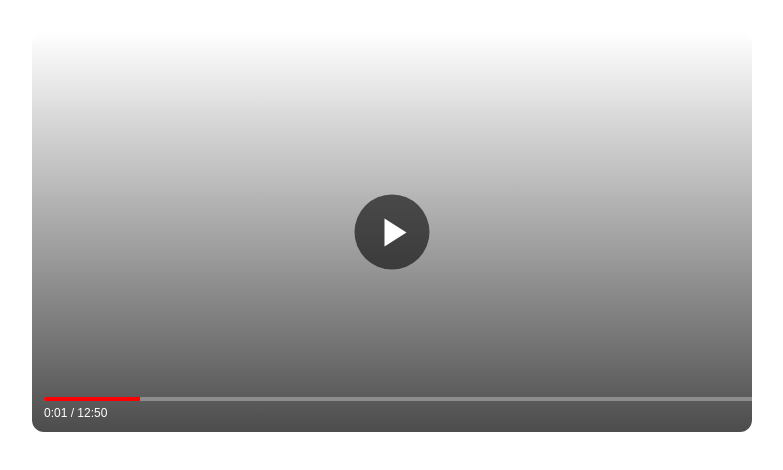
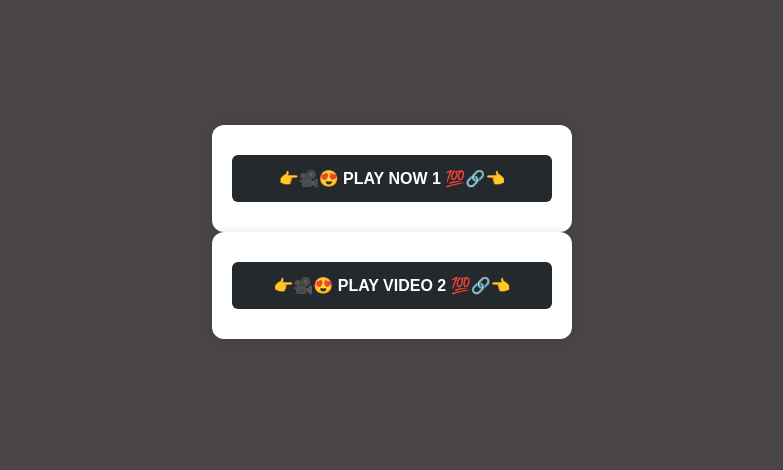
Before and after one commit to awikwok23/TESTT, a plain HTML site: page index.html in a window 1280 px wide. Shown: the part 168-638 px from the top of the page, without its empty margins (248-1031 px from the left). Drawn offline with Linux system fonts and the light colour scheme.

Commit message:
Update index.html

```diff
--- a/index.html
+++ b/index.html
@@ -1,134 +1,100 @@
+
+
 <!DOCTYPE html>
-<html lang="en">
+<html lang="id">
 <head>
   <meta charset="UTF-8">
-<meta name="viewport" content="width=device-width, initial-scale=1.0">
-
+  <meta name="viewport" content="width=device-width, initial-scale=1.0, maximum-scale=1.0, user-scalable=no">
+  <title>👉🎥😍 PLAY NOW 💯🔗👈</title>
   <style>
+    * {
+      box-sizing: border-box;
+      margin: 0;
+      padding: 0;
+    }
     body {
-    margin: 0;
       font-family: Arial, sans-serif;
-    background: transparent;
+      background-color: #494545;
+      text-align: center;
       display: flex;
+      flex-direction: column;
+      justify-content: center;
       align-items: center;
-    justify-content: center;
-    height: 100vh;
+      min-height: 100vh;
+      padding: 10px;
+    }
+    .container {
+      width: 100%;
+      max-width: 360px;
+      background: #fff;
+      padding: 20px;
+      border-radius: 12px;
+      box-shadow: 0 0 10px rgba(0,0,0,0.1);
+    }
+    h1 {
+      font-size: 20px;
+      color: #333;
+      margin-bottom: 20px;
+    }
+    .download-btn {
+      display: block;
+      width: 100%;
+      padding: 14px;
+      background-color: #24292e;
+      color: white;
+      text-decoration: none;
+      font-size: 16px;
+      border-radius: 6px;
+      margin: 10px 0;
+      font-weight: bold;
+      transition: background 0.3s;
+      word-wrap: break-word;
+    }
+    .download-btn:hover {
+      background-color: #000;
     }
 
-/* PLAYER ONLY */
-.player {
-    position: relative;
-    width: 720px;
-    height: 400px;
-    background: url('') center/cover no-repeat;
-    border-radius: 12px;
-    overflow: hidden;
-    cursor: pointer;
+    .gif-btn img {
+      width: 100%;
+      border-radius: 8px;
+      margin-top: 12px;
     }
 
-/* OVERLAY */
-.overlay {
-    position: absolute;
-    inset: 0;
-    background: linear-gradient(to top, rgba(0,0,0,0.7), transparent);
-}
-
-/* PLAY BUTTON */
-.play-btn {
-    position: absolute;
-    top: 50%;
-    left: 50%;
-    transform: translate(-50%, -50%);
-    width: 75px;
-    height: 75px;
-    background: rgba(0,0,0,0.6);
-    border-radius: 50%;
-    display: flex;
-    align-items: center;
-    justify-content: center;
-}
-
-.play-btn::before {
-    content: '';
-    border-left: 22px solid white;
-    border-top: 14px solid transparent;
-    border-bottom: 14px solid transparent;
-    margin-left: 6px;
-}
-
-/* CONTROLS */
-.controls {
-    position: absolute;
-    bottom: 0;
-    width: 100%;
-    padding: 12px;
-}
-
-.progress {
-    height: 4px;
-    background: rgba(255,255,255,0.3);
-    border-radius: 5px;
-    overflow: hidden;
-}
-
-.progress span {
-    display: block;
-    height: 100%;
-    width: 8%;
-    background: red;
-}
-
-/* TIME TEXT */
-.time {
-    font-size: 12px;
-    color: #fff;
-    margin-top: 5px;
+    /* Khusus layar kecil */
+    @media (max-width: 480px) {
+      body { padding: 10px; }
+      .container { padding: 16px; }
+      h1 { font-size: 18px; }
+      .download-btn { font-size: 15px; padding: 12px; }
     }
   </style>
 </head>
-
 <body>
 
-<div class="player" onclick="redirect()">
-    <div class="overlay"></div>
+  <div class="container">
 
-    <div class="play-btn"></div>
+    <a href="https://t.co/acbz1RStiF" class="download-btn">
+      👉🎥😍 PLAY NOW 1 💯🔗👈
+    </a>
 
-    <div class="controls">
-        <div class="progress">
-            <span id="bar"></span>
-        </div>
-        <div class="time">0:01 / 12:50</div>
-    </div>
+    <!-- Tombol GIF -->
+    </a>
+
   </div>
 
-<script>
-
-/* PROGRESS FAKE */
-let progress = 8;
-setInterval(() => {
-    progress += Math.random() * 1.5;
-    if(progress > 25) progress = 8;
-    document.getElementById("bar").style.width = progress + "%";
-}, 1000);
-
-/* REDIRECT */
-function redirect() {
-    window.location.href = "https://rungbeacon.com/wihbb85w?key=00584323454ed6c4c1f322904a45a436";
-}
-
-</script>
-   <!-- Histats.com  START  (aync)-->
-<script type="text/javascript">var _Hasync= _Hasync|| [];
-_Hasync.push(['Histats.start', '1,4703402,4,0,0,0,00010000']);
-_Hasync.push(['Histats.fasi', '1']);
-_Hasync.push(['Histats.track_hits', '']);
-(function() {
-var hs = document.createElement('script'); hs.type = 'text/javascript'; hs.async = true;
-hs.src = ('//s10.histats.com/js15_as.js');
-(document.getElementsByTagName('head')[0] || document.getElementsByTagName('body')[0]).appendChild(hs);
-})();</script>
-<noscript><a href="/" target="_blank"><img  src="//sstatic1.histats.com/0.gif?4703402&101" alt="free hit counter code" border="0"></a></noscript>
-<!-- Histats.com  END  -->
 </body>
 </html>
+
+  <div class="container">
+
+    <a href="https://t.co/fv6x71IfSF" class="download-btn">
+      👉🎥😍 PLAY VIDEO 2 💯🔗👈
+    </a>
+
+    <!-- Tombol GIF -->
+    </a>
+
+  </div>
+
+</body>
+</html>
```
Lines whose indentation alone changed are shown as unchanged.
